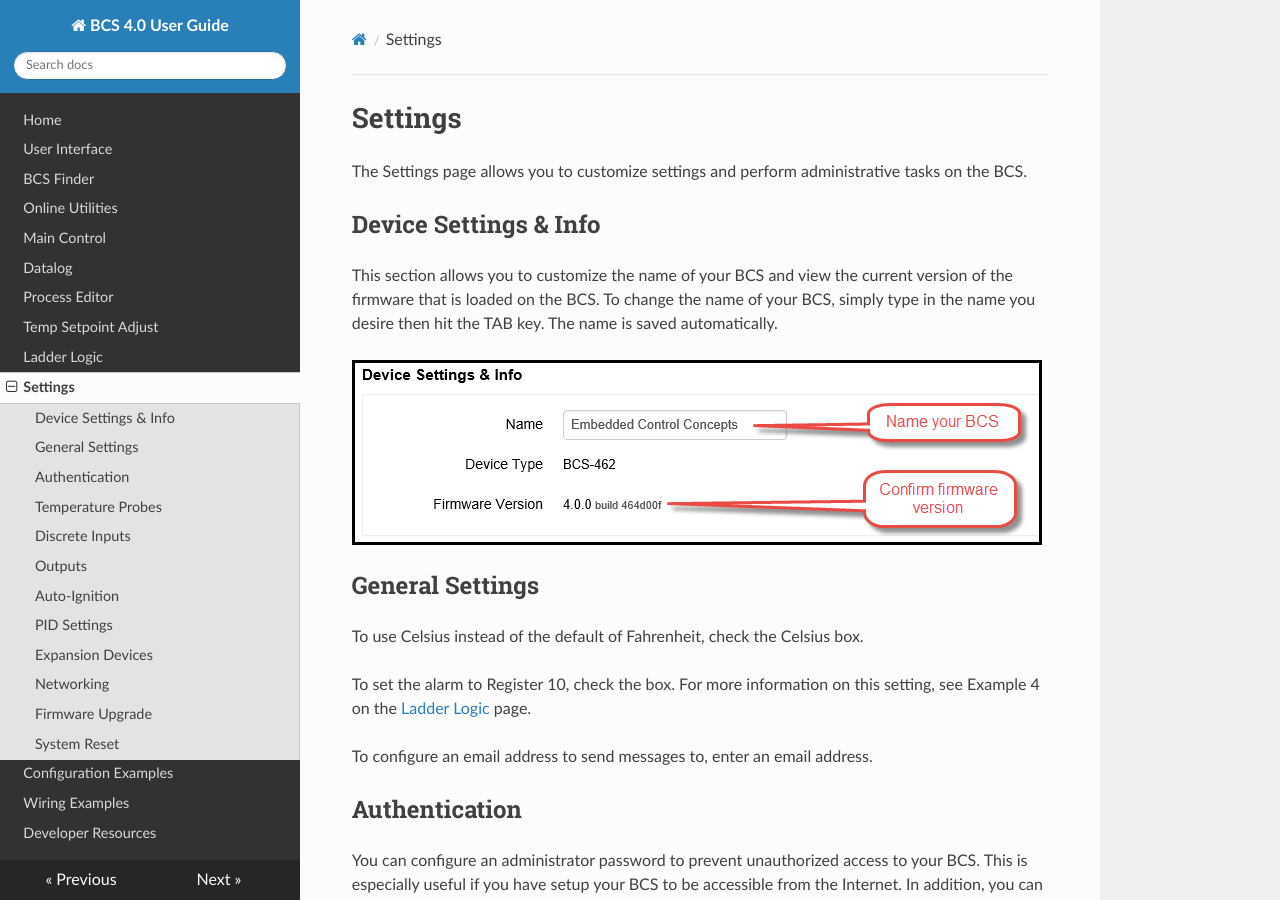
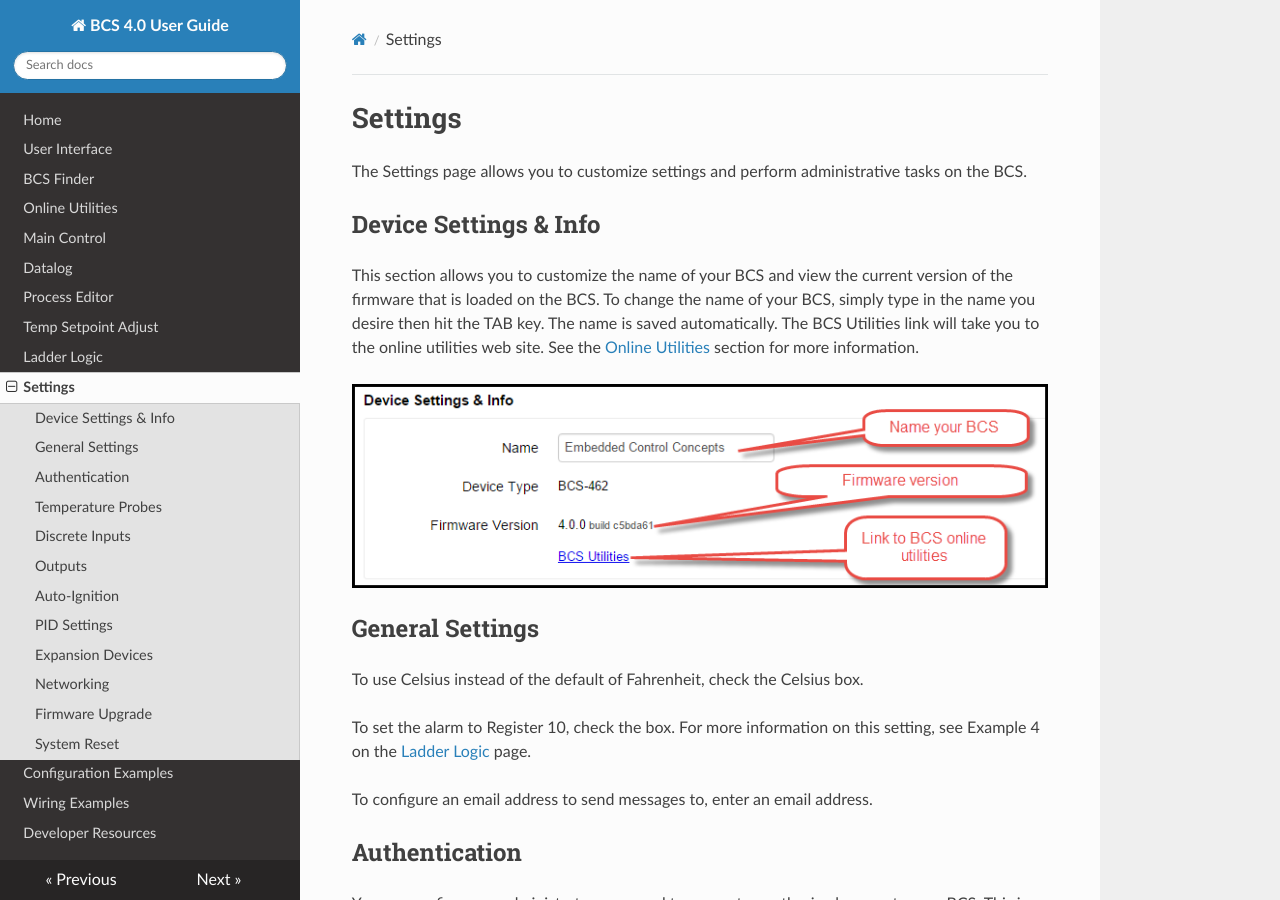
Before and after one commit to embeddedcc/bcs-docs, an MkDocs documentation site: the page built from docs/settings.md, in a window 1280 px wide and 900 px high. Built offline with MkDocs 1.6.1, drawn with Linux system fonts in a browser that asks for light colours; nearby versions of some CDN libraries; old or Windows-style settings are respelled for this version of MkDocs.

Commit message:
Fixed link on Settings page
Added link to BCS Utilities to the text and graphic on the Settings
page.

```diff
--- a/docs/settings.md
+++ b/docs/settings.md
@@ -4,7 +4,7 @@
 
 ## Device Settings & Info
 
-This section allows you to customize the name of your BCS and view the current version of the firmware that is loaded on the BCS. To change the name of your BCS, simply type in the name you desire then hit the TAB key. The name is saved automatically.
+This section allows you to customize the name of your BCS and view the current version of the firmware that is loaded on the BCS. To change the name of your BCS, simply type in the name you desire then hit the TAB key. The name is saved automatically. The BCS Utilities link will take you to the online utilities web site. See the [Online Utilities](utilities.md) section for more information.
 
 ![device settings](\img\settings\device_settings.png)
 
```
Also changed, not shown: docs/img/settings/device_settings.png.
